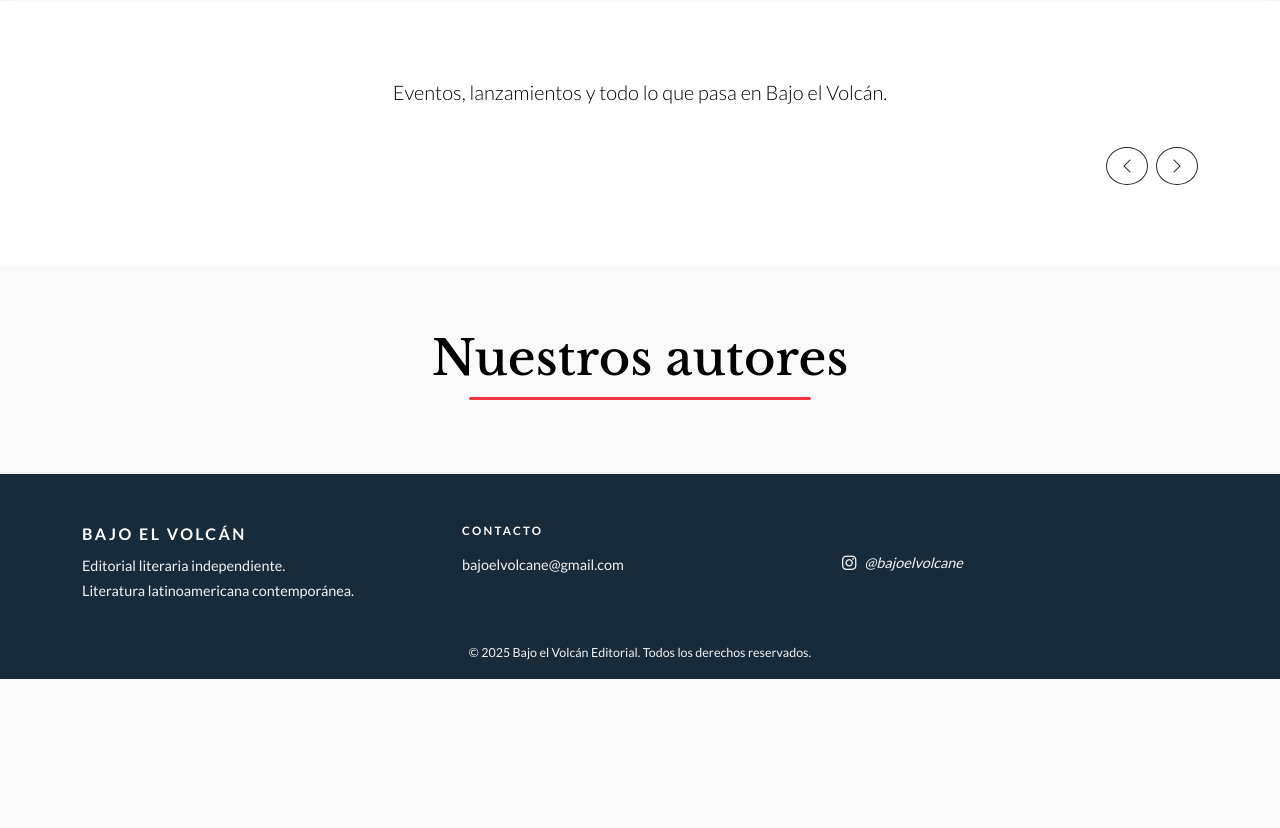
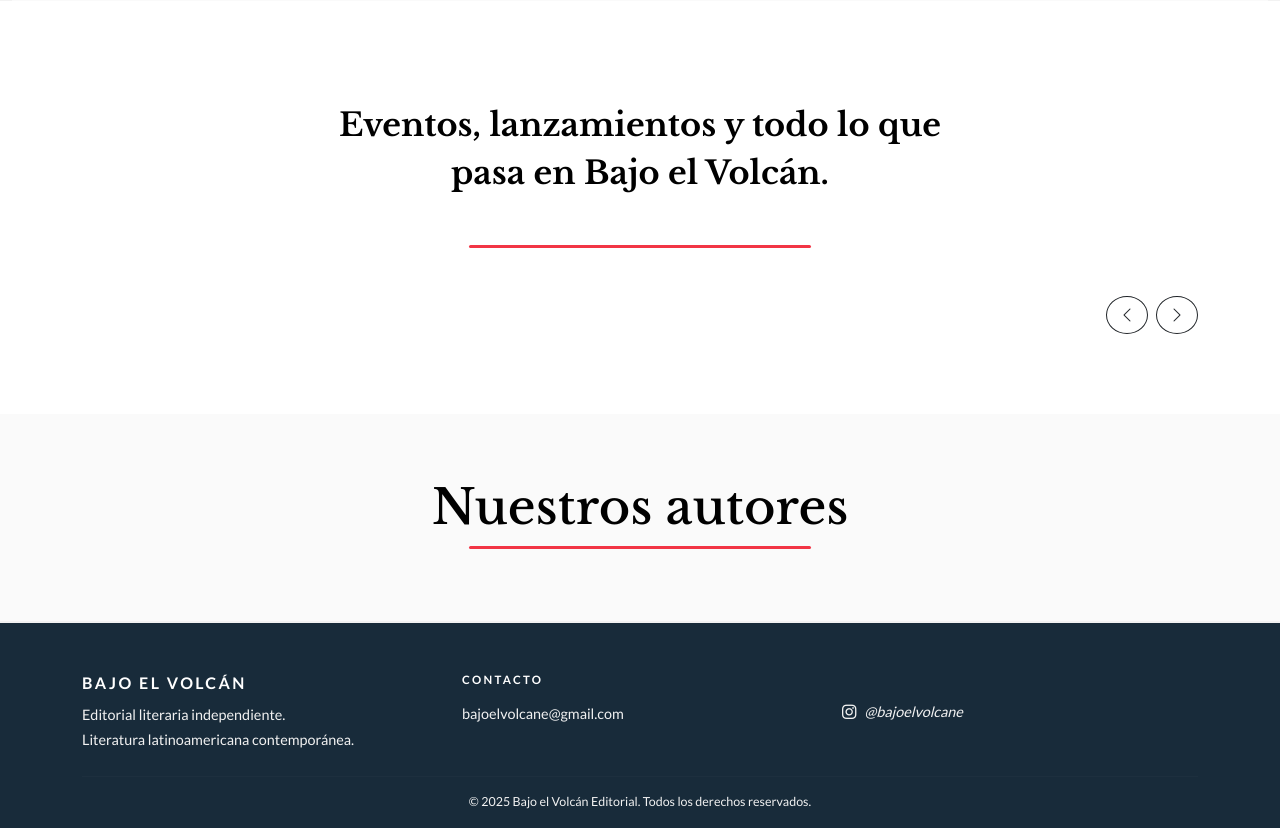
Before and after one commit to albert-amado/Bajo-el-volc-n-ediciones-Django, a Django app: template home/templates/home/index.html in a window 1280 px wide. Shown: the part 1135-1963 px from the top of the page. Before the commit the page ends 1814 px from the top, so only its background shows below. Run offline with Django 5.2, Linux system fonts and the light colour scheme; the template is opened without the code that fills it, so the values that code supplies are empty; some web fonts are replaced.

Commit message:
fix: agregamos una nueva seccion en el index

```diff
--- a/home/templates/home/index.html
+++ b/home/templates/home/index.html
@@ -15,7 +15,7 @@
 <link rel="stylesheet" href="{% static 'catalogo/css/libros_contacto_form.css' %}" />
 
 <!-- Estilos de Noticias -->
-<link rel="stylesheet" href="{% static 'noticias/css/libros_noticias_lateral.css' %}" />
+<!-- <link rel="stylesheet" href="{% static 'noticias/css/libros_noticias_lateral.css' %}" /> -->
 {% endblock %}
 {% block content %}
 <main>
--- a/noticias/templates/noticias/listado_inicio.html
+++ b/noticias/templates/noticias/listado_inicio.html
@@ -6,6 +6,7 @@
         <p class="lead bev-lead">
           Eventos, lanzamientos y todo lo que pasa en Bajo el Volcán.
         </p>
+        <div class="bev-section-line"></div>
       </div>
     </div>
 
@@ -75,6 +76,16 @@
   .bev-carrusel-noticias .bev-img-placeholder {
     height: 220px;
   }
+  .lead {
+    font-size: 1.25rem;
+    font-weight: 300;
+    font-family: var(--font-heading);
+    color: var(--text-primary);
+    font-size: xx-large;
+    font-weight: 700;
+    margin: 3rem;
+}
+
 </style>
 
 <script>
```
